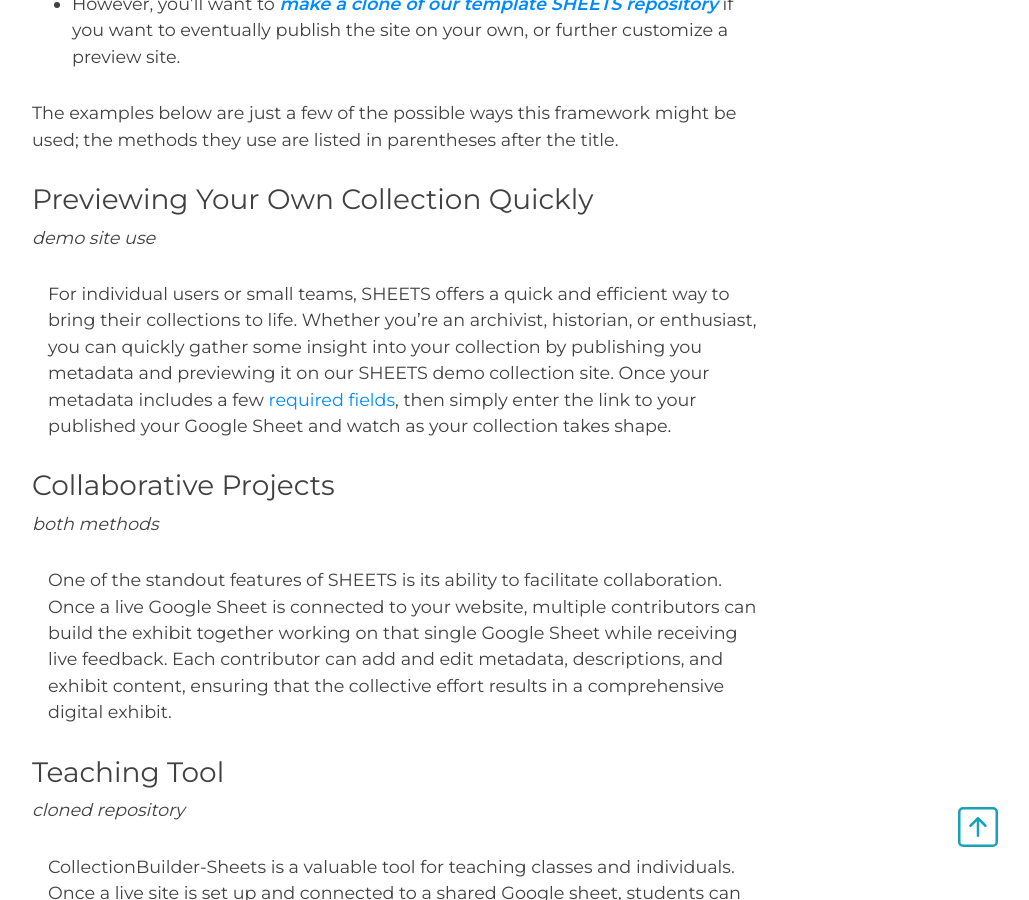
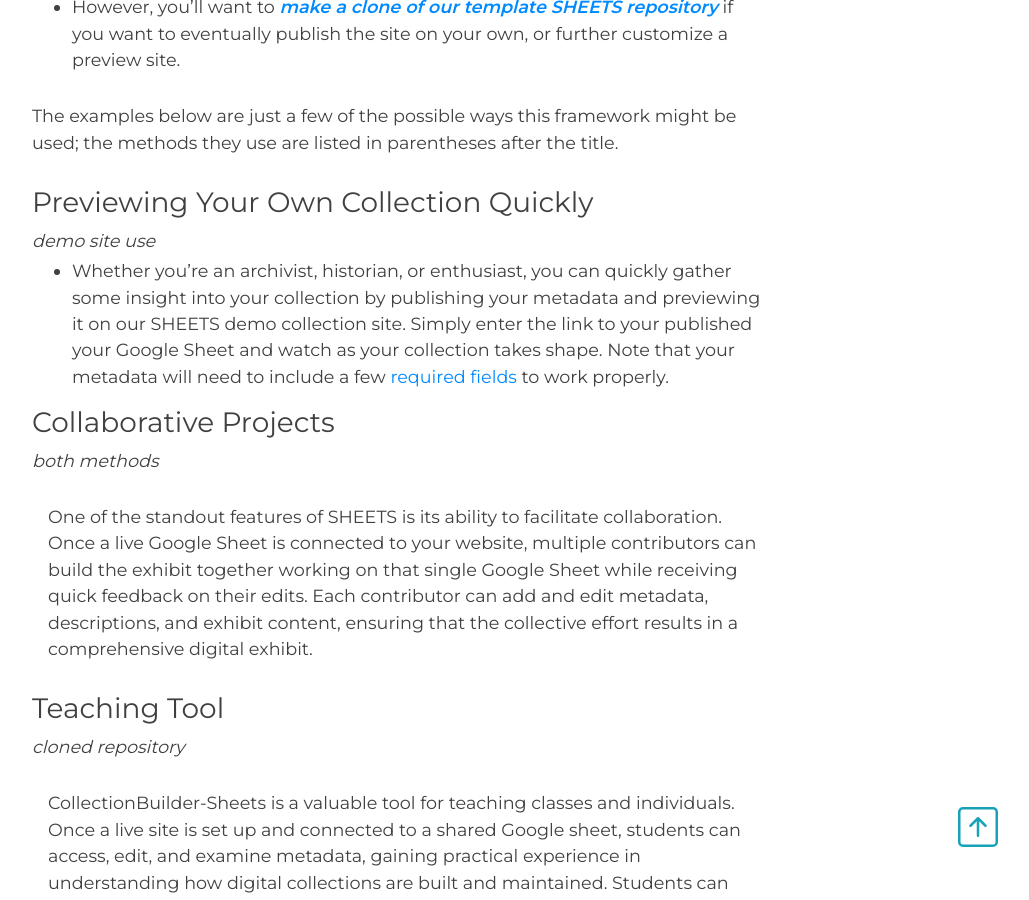
Before and after one commit to CollectionBuilder/collectionbuilder.github.io, a Jekyll site: the page built from _posts/2023-11-07-introducing-collectionbuilder-sheets.md, in a window 1280 px wide and 900 px high, scrolled down 2516 px. Shown: the whole window, without its empty margins (243-1272 px from the left). Built offline with Jekyll 4.4.1, drawn with Linux system fonts in a browser that asks for light colours; comment, search, counter and statistics services are not loaded.

Commit message:
improving blog post

```diff
--- a/_posts/2023-11-07-introducing-collectionbuilder-sheets.md
+++ b/_posts/2023-11-07-introducing-collectionbuilder-sheets.md
@@ -8,16 +8,10 @@
 short_description: SHEETS is the newest and most versatile CollectionBuilder template. Users can now build CollectionBuilder exhibits directly from a Google Sheet.
 ---
 
-<!--### Links:
-
-* [CollectionBuilder-Sheets Demo Site](https://collectionbuilder.github.io/collectionbuilder-sheets/)
-* [CollectionBuilder-Sheets GitHub Repository](https://github.com/CollectionBuilder/collectionbuilder-sheets)
-* [Instructions for setting up your first sheet](https://collectionbuilder.github.io/cb-docs/docs/walkthroughs/sheets-walkthrough/)-->
-
 CollectionBuilder-Sheets (SHEETS), the latest template for CollectionBuilder, is an innovative way to streamline the process of creating CollectionBuilder exhibits. It enables users to build digital collections directly from a Google Sheet (thus the name!), making the process easier and more immediate.
 
-[![home page for CollectionBuilder-sheets with config modal popped up]({{ '/images/blog/sheets-home.png' | relative_url }})](https://collectionbuilder.github.io/collectionbuilder-sheets/)
-*Home page for CollectionBuilder-sheets with config modal popped up*
+{% include feature/image.html objectid="/images/blog/sheets-homepage.png" link="https://collectionbuilder.github.io/collectionbuilder-sheets/" alt="Home page for CollectionBuilder-sheets with config modal popped up" caption="Home page for CollectionBuilder-sheets with config modal popped up" target="blank" %}
+
 
 SHEETS serves as both a metadata training ground for those just starting out with digital collections and a means for more advanced users to quickly preview or collaboratively build "live" collections. Whether working alone or with faculty, students, and other collaborators, SHEETS makes it simple to get a collection up and running.
 
@@ -30,8 +24,8 @@
 
 SHEETS uses the javascript library [Papa Parse](https://www.papaparse.com/) to build collections via a browser's temporary storage. Papa parse parses (ha!) the CSV data it's given, whether from a Google Sheet link or a local CSV, into a JSON array that is then used to generate the content for CollectionBuilder exhibit pages. Each page is then built from that JSON data using the templates developed for CollectionBuilder.
 
-[![Screenshot of session storage for CollectionBuilder demo site featuring Psychiana demo data]({{ '/images/blog/temporary-storage-sheets.png' | relative_url }})](https://collectionbuilder.github.io/collectionbuilder-sheets/)
-*This shows the session storage for our CollectionBuilder demo site. You can see a detail of the first item in our Psychiana demo data*
+{% include feature/image.html objectid="/images/blog/temporary-storage-sheets.png" link="https://collectionbuilder.github.io/collectionbuilder-sheets/" alt="Screenshot of session storage for CollectionBuilder demo site featuring Psychiana demo data" caption="This shows the session storage for our CollectionBuilder demo site. You can see a detail of the first item in our Psychiana demo data" target="blank" %}
+
 
 This technical features enables on-the-fly building of digital collections, but it also means that **collections built within the SHEETS demo page are temporary**! If you'd like to make a permanent collection, you'll need to clone your own repository – check out [part 2 of our SHEETS walkthrough](http://localhost:4000/cb-docs/docs/walkthroughs/sheets-walkthrough/#collectionbuilder-sheets-walkthrough-part-2) for instructions.
 But for the demo version, note that once you close your browser, that temporary storage goes away and so does your collection. If you'd like to share a temporary version, however, you can do so [by including the Google Sheet link in the url](https://collectionbuilder.github.io/cb-docs/docs/walkthroughs/sheets-walkthrough/#5-share-your-test-site-via-url)
@@ -48,11 +42,11 @@
 
 ### Previewing Your Own Collection Quickly
 
-{:.m-0}
+{:.my-1}
 *demo site use*
 
-{:.ml-3}
-For individual users or small teams, SHEETS offers a quick and efficient way to bring their collections to life. Whether you're an archivist, historian, or enthusiast, you can quickly gather some insight into your collection by publishing you metadata and previewing it on our SHEETS demo collection site. Once your metadata includes a few [required fields](https://collectionbuilder.github.io/cb-docs/docs/metadata/gh_metadata/#required-fields-for-collectionbuilder-gh), then simply enter the link to your published your Google Sheet and watch as your collection takes shape.
+
+- Whether you're an archivist, historian, or enthusiast, you can quickly gather some insight into your collection by publishing your metadata and previewing it on our SHEETS demo collection site. Simply enter the link to your published your Google Sheet and watch as your collection takes shape. Note that your metadata will need to include a few [required fields](https://collectionbuilder.github.io/cb-docs/docs/metadata/gh_metadata/#required-fields-for-collectionbuilder-gh) to work properly.
 
 
 ### Collaborative Projects
@@ -61,7 +55,7 @@
 *both methods*
 
 {:.ml-3}
-One of the standout features of SHEETS is its ability to facilitate collaboration. Once a live Google Sheet is connected to your website, multiple contributors can build the exhibit together working on that single Google Sheet while receiving live feedback. Each contributor can add and edit metadata, descriptions, and exhibit content, ensuring that the collective effort results in a comprehensive digital exhibit.
+One of the standout features of SHEETS is its ability to facilitate collaboration. Once a live Google Sheet is connected to your website, multiple contributors can build the exhibit together working on that single Google Sheet while receiving quick feedback on their edits. Each contributor can add and edit metadata, descriptions, and exhibit content, ensuring that the collective effort results in a comprehensive digital exhibit.
 
 
 ### Teaching Tool
```
Also changed, not shown: images/blog/sheets-home.png (deleted), images/blog/sheets-homepage.png (added).
